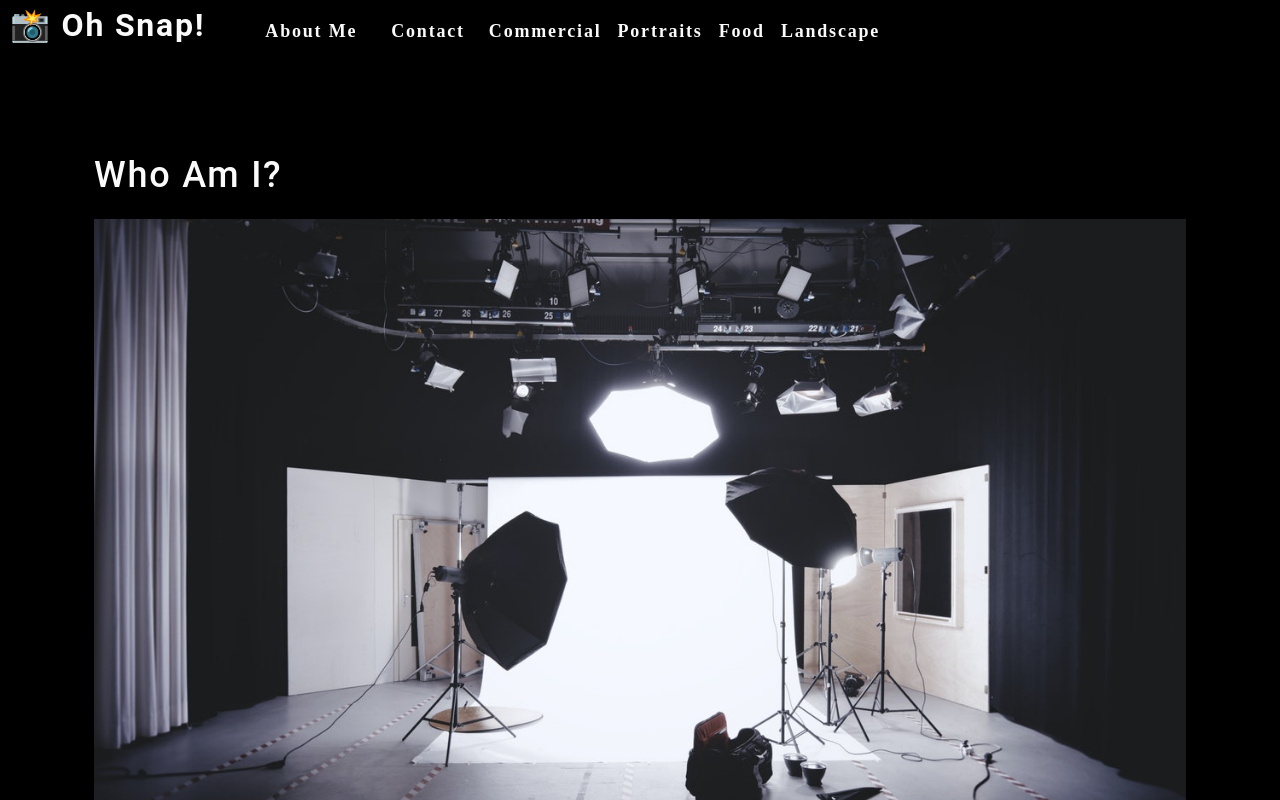
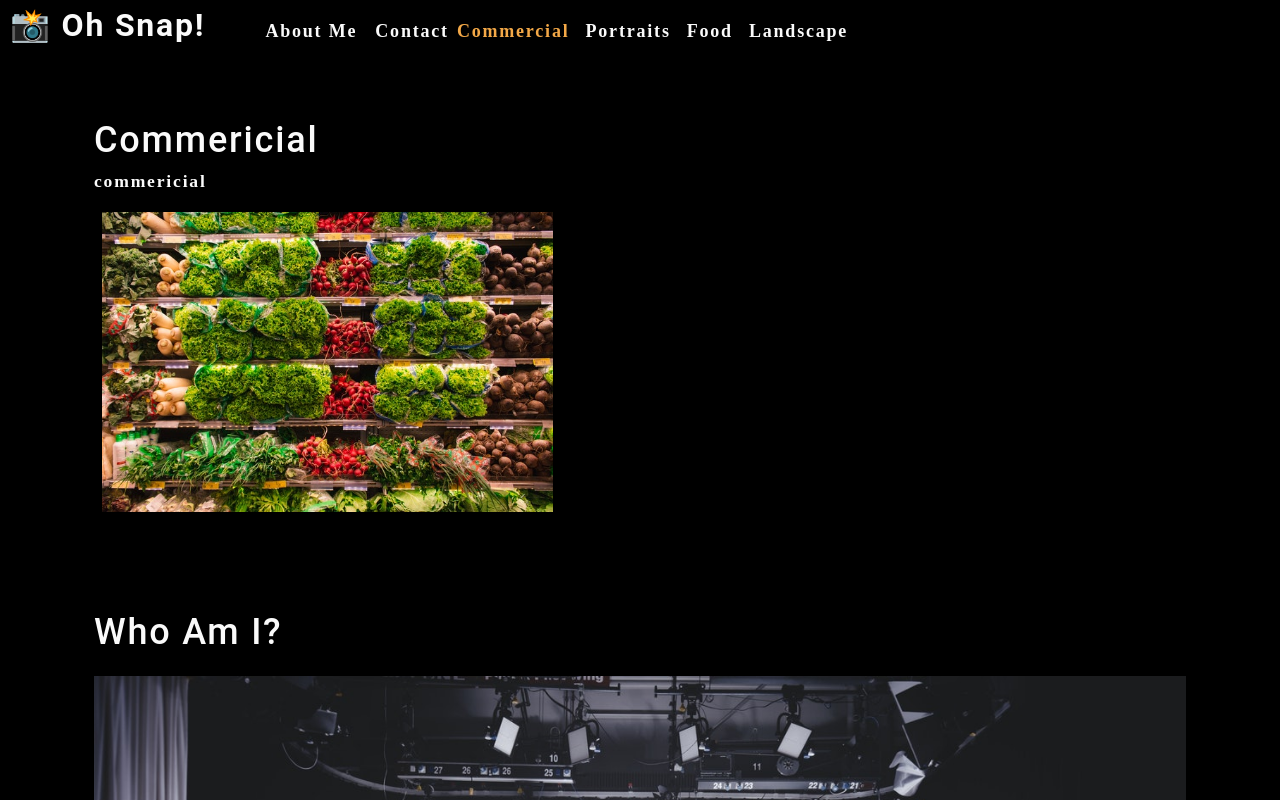
Before and after one commit to npokamestov/photo-port, a React (Create React App) app: page / in a window 1280 px wide. Shown: the top 800 px of the page. Built offline with nearby package versions, Linux system fonts and the light colour scheme.

Commit message:
implemented hooks for categories

```diff
--- a/src/App.js
+++ b/src/App.js
@@ -1,14 +1,29 @@
-import React from 'react';
+import React, { useState } from 'react';
 // import logo from './logo.svg';
-import './App.css';
+// import './App.css';
+import Nav from './components/Nav';
 import About from './components/About';
-import Nav from './components/Nav';
+import Gallery from './components/Gallery';
 
 function App() {
+  const [categories] = useState([
+    { name: 'commercial', description:'Photos of grocery stores, food trucks, and other commercial projects'},
+    { name: 'portraits', description: 'Portraits of people in my life' },
+    { name: 'food', description: 'Delicious delicacies' },
+    { name: 'landscape', description: 'Fields, farmhouses, waterfalls, and the beauty of nature'},
+]);
+
+const [currentCategory, setCurrentCategory] = useState(categories[0]);
+
   return (
     <div>
-      <Nav></Nav>
+      <Nav
+        categories={categories}
+        setCurrentCategory={setCurrentCategory}
+        currentCategory={currentCategory}
+      ></Nav>
       <main>
+        <Gallery></Gallery>
         <About></About>
       </main>
     </div>
--- /dev/null
+++ b/src/components/Gallery/index.js
@@ -0,0 +1,29 @@
+import React from 'react';
+import { capitalizeFirstLetter } from '../../utils/helpers';
+import photo from '../../assets/small/commercial/0.jpg';
+
+
+function Gallery(props) {
+
+    const currentCategory = {
+        name: 'commericial',
+        decription:
+            "Photos of grocery stores, food trucks, and other commercial projects"
+    };
+
+    return (
+        <section>
+            <h1>{capitalizeFirstLetter(currentCategory.name)}</h1>
+            <p>{currentCategory.name}</p>
+            <div>
+                <img
+                    src={photo}
+                    alt='Commercial Example'
+                    className='img-thumbnail mx-1'
+                />
+            </div>
+        </section>
+    );
+};
+
+export default Gallery;
--- a/src/components/Nav/index.js
+++ b/src/components/Nav/index.js
@@ -1,62 +1,58 @@
-import React from 'react';
+import React, { useEffect } from 'react';
 import { capitalizeFirstLetter } from "../../utils/helpers";
 
-const Nav = ()=>{
-    const categories = [
-        {
-            name: 'commercial',
-            description:
-                'Photos of grocery stores, food trucks, and other commercial projects'
-        },
-        { name: 'portraits', description: 'Portraits of people in my life' },
-        { name: 'food', description: 'Delicious delicacies' },
-        {
-            name: 'landscape',
-            description: 'Fields, farmhouses, waterfalls, and the beauty of nature'
-        },
-    ];
+const Nav = (props) => {
 
-    const handleClick = () => {
-        console.log('click handled')
-    };
+    const {
+        categories = [],
+        setCurrentCategory,
+        currentCategory
+    } = props;
 
-    const categorySelected = (name) => {
-        console.log(`${name} clicked`)
-    };
+    useEffect(() => {
+        document.title = capitalizeFirstLetter(currentCategory.name);
+    }, [currentCategory]);
 
     return(
         <header data-testid='header' className='flex-row px-1'>
             <h2>
                 <a data-testid='link' href='/'>
-                    <span role='img' aria-label='camera'>📸</span> Oh Snap!
+                    <span role='img' aria-label='camera'>
+                        {" "}
+                        📸
+                    </span>{" "}
+                    Oh Snap!
                 </a>
             </h2>
             <nav>
                 <ul className='flex-row'>
                     <li className='mx-2'>
-                        <a data-testid='about' href='#about' onClick={() => handleClick()}>
+                        <a data-testid='about'
+                            href='#about'
+                        >
                             About Me
                         </a>
                     </li>
-                    <li className={'mx-2'}>
-                        <span onClick={() => handleClick()}>
-                            Contact
-                        </span>
+                    <li>
+                        <span>Contact</span>
                     </li>
-                        {categories.map((category) => (
-                            <li
-                                className='mx-1'
-                                key={category.name}
+                    {categories.map((category) => (
+                        <li className={`mx-1 ${
+                            currentCategory.name === category.name && 'navActive '
+                        }`} key={category.name}>
+                            <span
+                                onClick={() => {
+                                    setCurrentCategory(category)
+                                }}
                             >
-                                <span onClick={() => categorySelected(category.name)} >
-                                    {capitalizeFirstLetter(category.name)}
-                                </span>
-                            </li>
-                        ))}
+                                {capitalizeFirstLetter(category.name)}
+                            </span>
+                        </li>
+                    ))}
                 </ul>
             </nav>
         </header>
     );
-}
+};
 
 export default Nav;
```
Also changed, not shown: 1 other file (tests, documents, lock files or other folders).
